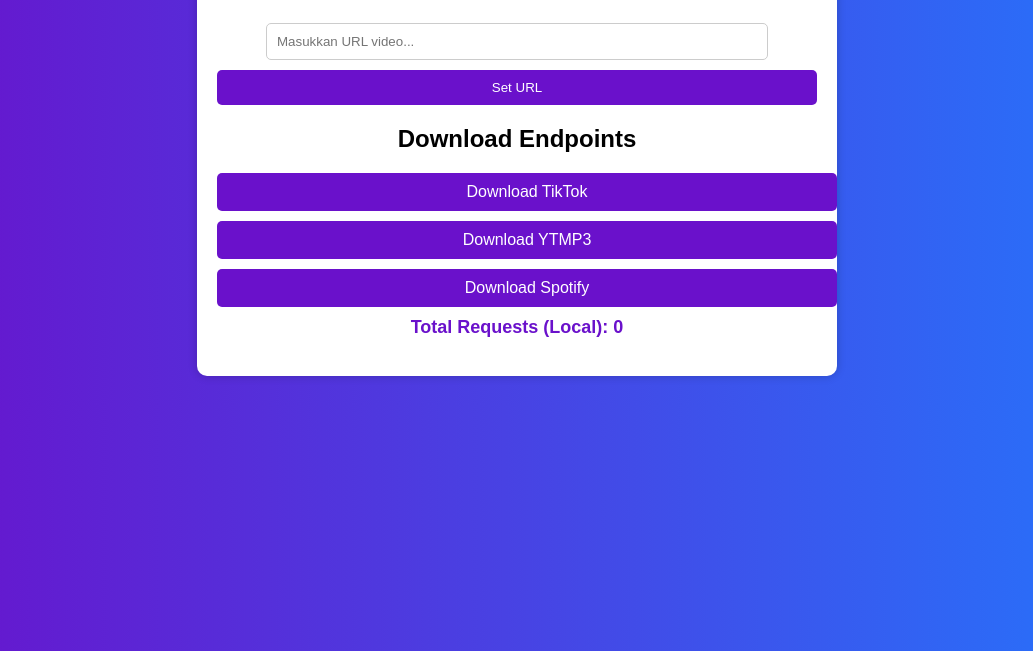
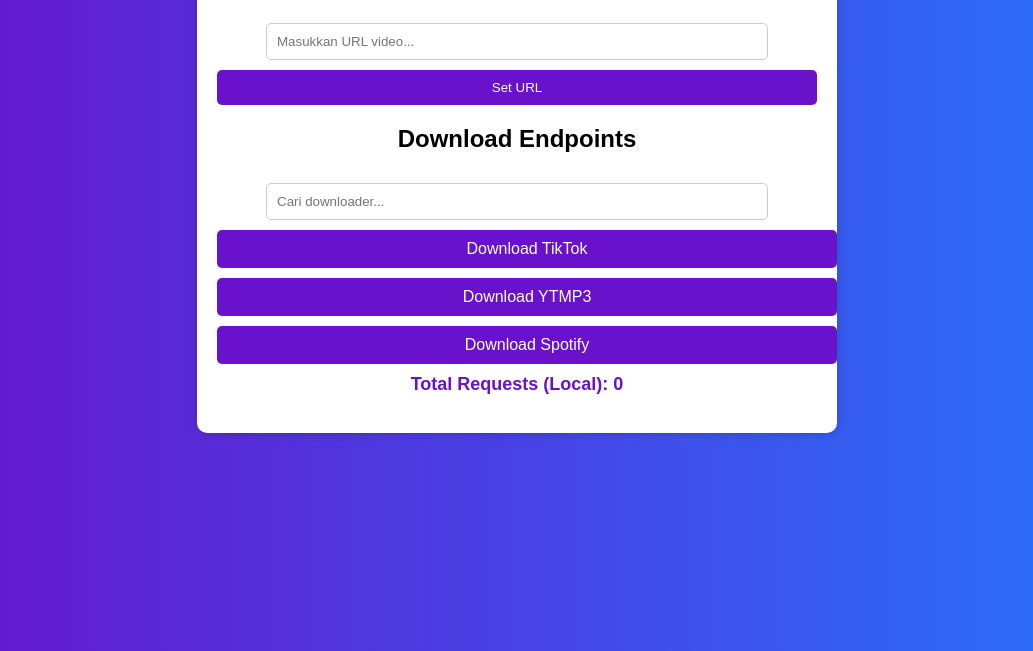
Before and after one commit to FajarOfficial199/restapi-fajardevv, a website: page index.html in a window 1280 px wide. Shown: the part 149-800 px from the top of the page, without its empty margins (123-1156 px from the left). Drawn offline with Linux system fonts and the light colour scheme.

Commit message:
Update index.html

```diff
--- a/index.html
+++ b/index.html
@@ -50,6 +50,9 @@
             margin-top: 10px;
             color: #6a11cb;
         }
+        .hidden {
+            display: none;
+        }
     </style>
 </head>
 <body>
@@ -61,9 +64,15 @@
         <button class="button" onclick="updateLinks()">Set URL</button>
 
         <h2>Download Endpoints</h2>
-        <a id="tiktok-btn" href="/api/downloader/tiktok?url=" class="button" target="_blank">Download TikTok</a>
-        <a id="ytmp3-btn" href="/api/downloader/ytmp3?url=" class="button" target="_blank">Download YTMP3</a>
-        <a id="spotify-btn" href="/api/downloader/spotify?url=" class="button" target="_blank">Download Spotify</a>
+
+        <!-- Fitur Search -->
+        <input type="text" id="search-input" placeholder="Cari downloader..." onkeyup="searchEndpoints()">
+
+        <div id="endpoints">
+            <a id="tiktok-btn" href="/api/downloader/tiktok?url=" class="button" target="_blank">Download TikTok</a>
+            <a id="ytmp3-btn" href="/api/downloader/ytmp3?url=" class="button" target="_blank">Download YTMP3</a>
+            <a id="spotify-btn" href="/api/downloader/spotify?url=" class="button" target="_blank">Download Spotify</a>
+        </div>
 
         <p id="total-requests">Total Requests (Local): <span id="request-count">0</span></p>
     </div>
@@ -91,6 +100,19 @@
             document.getElementById("request-count").innerText = totalRequests;
         }
 
+        function searchEndpoints() {
+            let input = document.getElementById("search-input").value.toLowerCase();
+            let buttons = document.querySelectorAll("#endpoints a");
+
+            buttons.forEach(button => {
+                if (button.innerText.toLowerCase().includes(input)) {
+                    button.classList.remove("hidden");
+                } else {
+                    button.classList.add("hidden");
+                }
+            });
+        }
+
         // Update tampilan total request saat halaman dimuat
         window.onload = function () {
             updateRequestCount();
```
